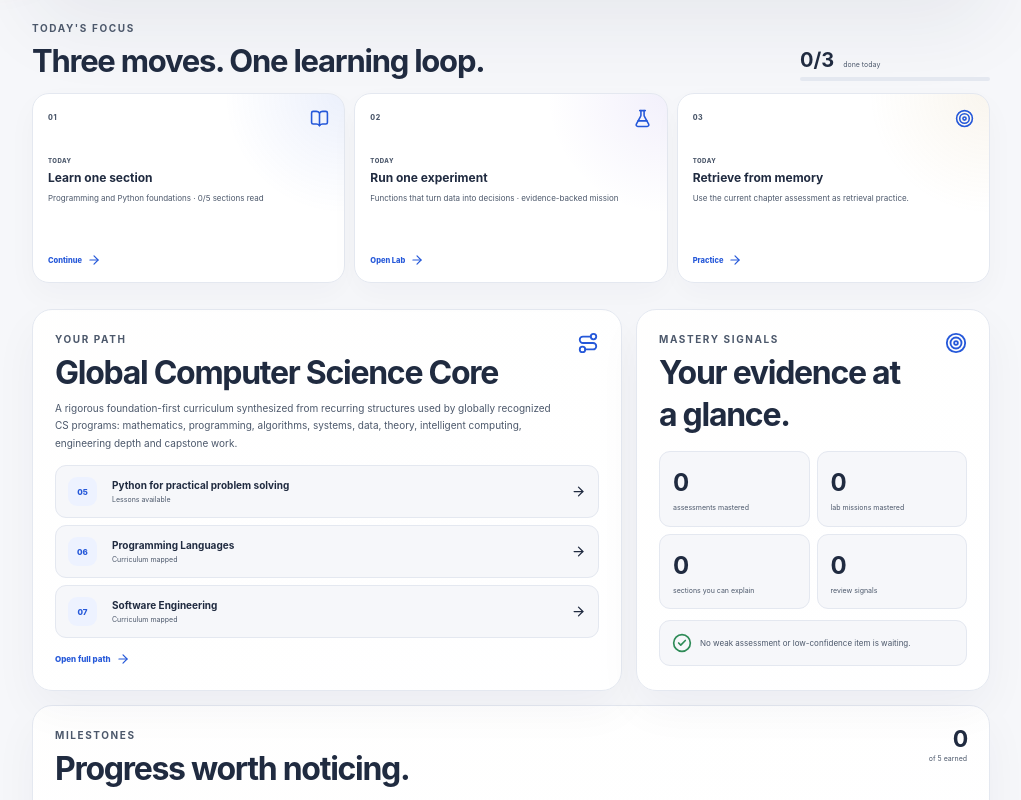
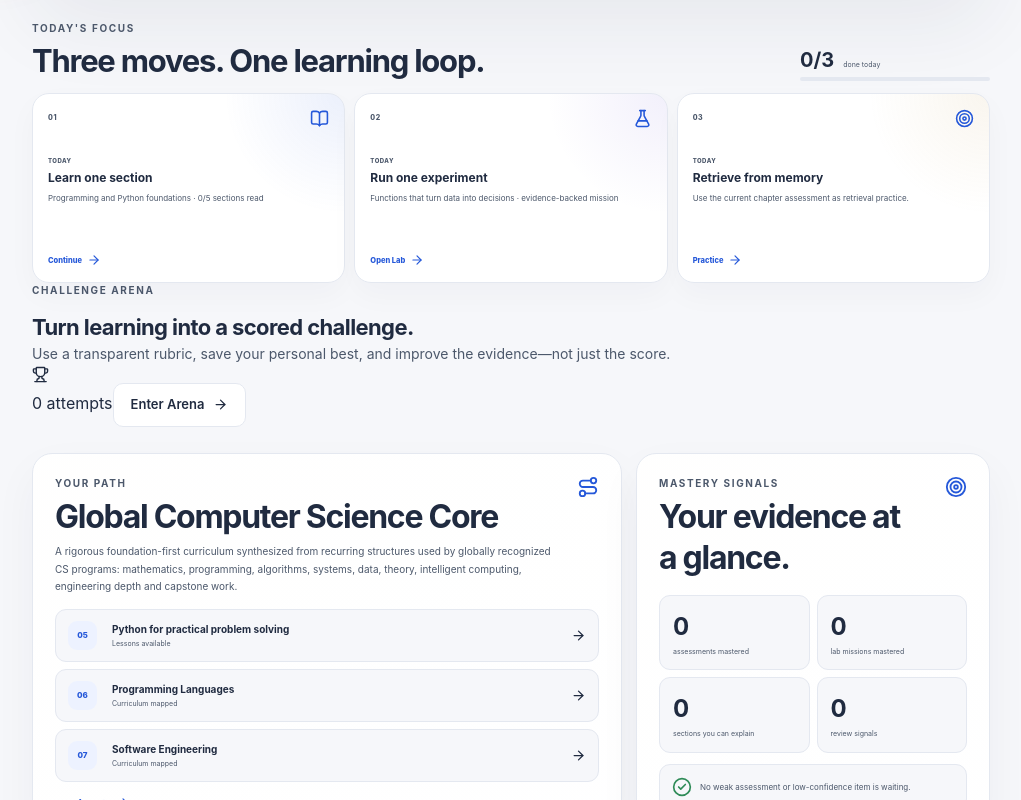
Before and after one commit to Swapnild007/Self_learning, a React (Vite) app: page /#/ in a window 1280 px wide. Shown: the part 808-1608 px from the top of the page, without its empty margins (248-1269 px from the left). Built offline with nearby package versions, Linux system fonts and the light colour scheme.

Commit message:
Surface Challenge Arena from personal Home

```diff
--- a/src/pages/Dashboard.tsx
+++ b/src/pages/Dashboard.tsx
@@ -493,6 +493,20 @@ export default function Dashboard() {
         </div>
       </section>
 
+      <section className="home-arena-strip">
+        <div>
+          <span className="eyebrow">CHALLENGE ARENA</span>
+          <h2>Turn learning into a scored challenge.</h2>
+          <p>Use a transparent rubric, save your personal best, and improve the evidence—not just the score.</p>
+        </div>
+        <div className="home-arena-actions">
+          <span><Trophy size={17} /> {Object.values(data.challengeScores).reduce((sum, item) => sum + item.attempts, 0)} attempts</span>
+          <Link className="button" to="/arena">
+            Enter Arena <ArrowRight size={15} />
+          </Link>
+        </div>
+      </section>
+
       <section className="personal-middle-grid pulse-lower-grid">
         <article className="personal-path-card pulse-path-card">
           <div className="personal-section-heading compact">
```
